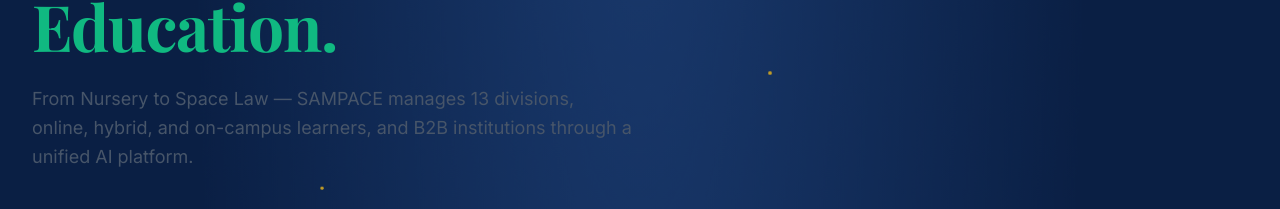
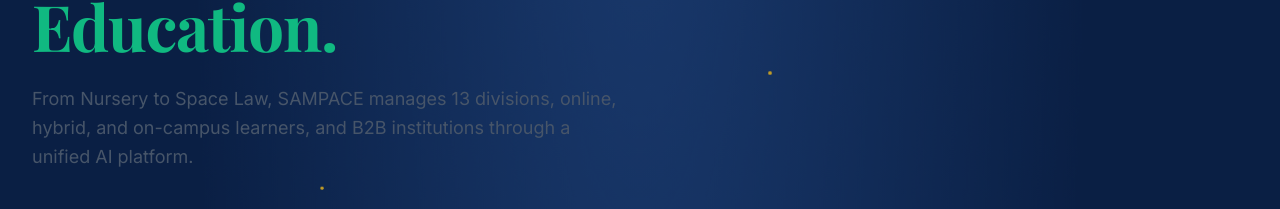
Before and after one commit to sampaceinstitute/Sampace-Institute, a React (Vite) app: page / in a window 1280 px wide. Shown: the part 389-598 px from the top of the page. Built offline with nearby package versions, Linux system fonts and the light colour scheme; no server answers.

Commit message:
Fix punctuation in HomePage subtitle

```diff
--- a/src/pages/HomePage.jsx
+++ b/src/pages/HomePage.jsx
@@ -44,7 +44,7 @@ export default function HomePage({ onNavigate }) {
           </h1>
 
           <p className="editorial-subtitle" style={{ marginTop: '1.5rem', marginBottom: '2.5rem' }}>
-            From Nursery to Space Law — SAMPACE manages 13 divisions, online, hybrid, and on-campus learners, and B2B institutions through a unified AI platform.
+            From Nursery to Space Law, SAMPACE manages 13 divisions, online, hybrid, and on-campus learners, and B2B institutions through a unified AI platform.
           </p>
 
           <div style={{ display: 'flex', gap: '1rem', flexWrap: 'wrap', alignItems: 'center' }}>
```
